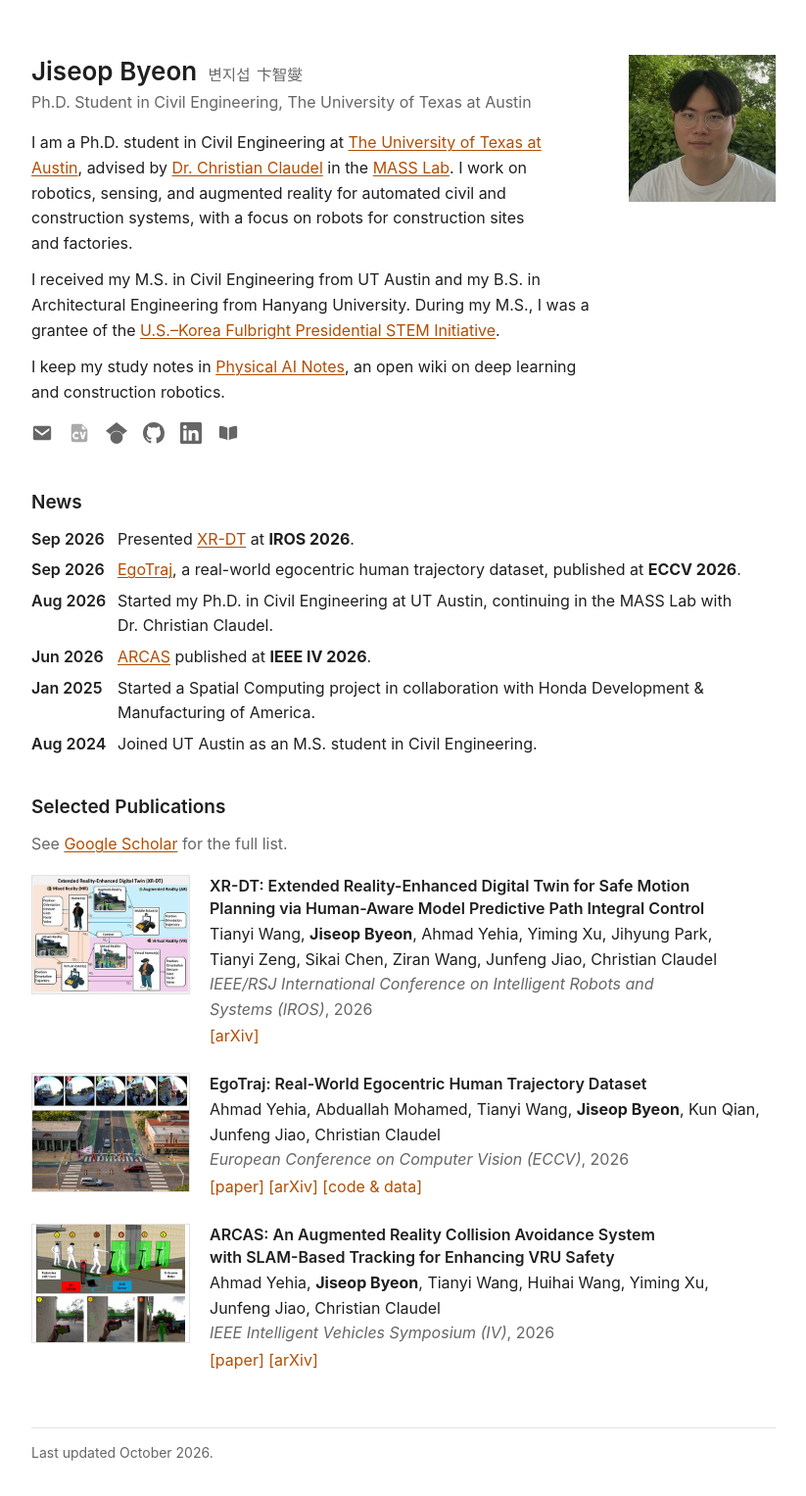
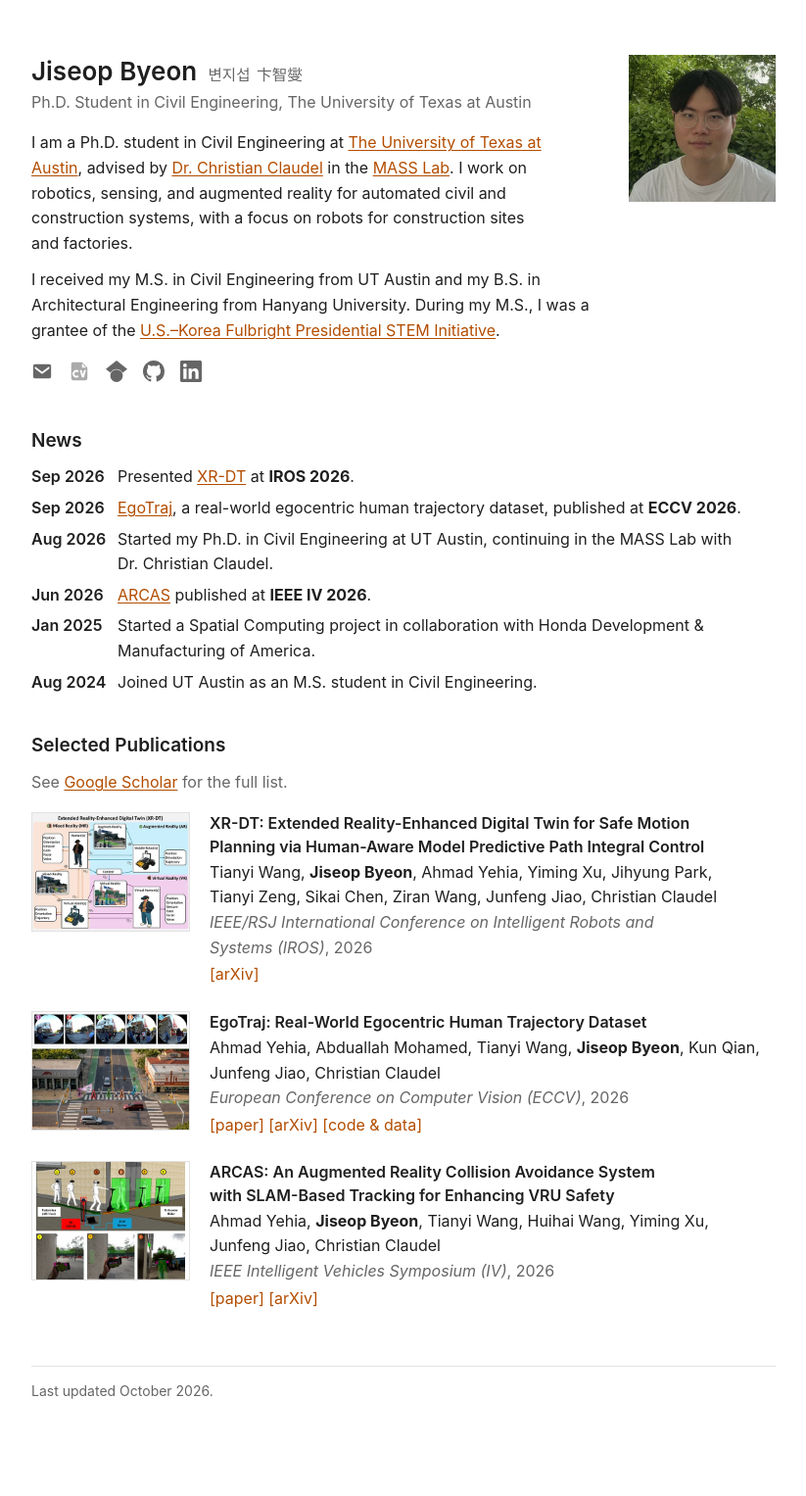
Before and after one commit to jiseop-byeon/jiseop-byeon.github.io, a Jekyll site: the page built from index.html, in a window 1280 px wide. Shown: the whole page at 98% size, without its empty margins (228-1051 px from the left). Built offline with Jekyll 4.4.1, drawn with Linux system fonts in a browser that asks for light colours; after the commit the page ends 1464 px from its top, so only the background shows below that.

Commit message:
Remove the PhD wiki from the homepage
Drop the "Physical AI Notes" bio sentence and the wiki icon link; remove
the now-unused book icon and its README mention.

Co-Authored-By: Claude Opus 5.5 <noreply@anthropic.com>

```diff
--- a/_data/profile.yml
+++ b/_data/profile.yml
@@ -19,9 +19,6 @@ bio:
     I received my M.S. in Civil Engineering from UT Austin and my B.S. in Architectural
     Engineering from Hanyang University. During my M.S., I was a grantee of the
     [U.S.–Korea Fulbright Presidential STEM Initiative](https://www.fulbright.or.kr/en/grant/graduatestem/).
-  - >-
-    I keep my study notes in [Physical AI Notes](https://jiseop-byeon.github.io/phd-wiki/),
-    an open wiki on deep learning and construction robotics.
 
 email: jsbyeon@utexas.edu
 
@@ -44,6 +41,3 @@ links:
   - label: LinkedIn
     icon: linkedin
     url: https://www.linkedin.com/in/jiseop-byeon-887086208/
-  - label: Notes (Wiki)
-    icon: notes
-    url: https://jiseop-byeon.github.io/phd-wiki/
--- a/_includes/icon.html
+++ b/_includes/icon.html
@@ -1,6 +1,6 @@
 {%- comment -%}
   Single-colour inline SVG icons for the homepage link row (they follow the text colour).
-  Usage: {% include icon.html name="github" %}  — names: email, cv, scholar, github, linkedin, notes.
+  Usage: {% include icon.html name="github" %}  — names: email, cv, scholar, github, linkedin.
   The cv icon is a page with the letters "CV" cut out of it.
   Decorative (aria-hidden); the surrounding link carries the accessible name. The width/height attributes
   keep icons small even before (or without) the stylesheet.
@@ -16,6 +16,4 @@
 <svg width="22" height="22" viewBox="0 0 16 16" fill="currentColor" aria-hidden="true" focusable="false"><path d="M8 0C3.58 0 0 3.58 0 8c0 3.54 2.29 6.53 5.47 7.59.4.07.55-.17.55-.38l-.01-1.49c-2.01.37-2.53-.49-2.69-.94-.09-.23-.48-.94-.82-1.13-.28-.15-.68-.52-.01-.53.63-.01 1.08.58 1.23.82.72 1.21 1.87.87 2.33.66.07-.52.28-.87.51-1.07-1.78-.2-3.64-.89-3.64-3.95 0-.87.31-1.59.82-2.15-.08-.2-.36-1.02.08-2.12 0 0 .67-.21 2.2.82a7.6 7.6 0 0 1 4 0c1.53-1.04 2.2-.82 2.2-.82.44 1.1.16 1.92.08 2.12.51.56.82 1.27.82 2.15 0 3.07-1.87 3.75-3.65 3.95.29.25.54.73.54 1.48l-.01 2.2c0 .21.15.46.55.38A8.01 8.01 0 0 0 16 8c0-4.42-3.58-8-8-8Z"/></svg>
 {%- when "linkedin" -%}
 <svg width="22" height="22" viewBox="0 0 24 24" fill="currentColor" aria-hidden="true" focusable="false"><path d="M20.45 20.45h-3.56v-5.57c0-1.33-.02-3.04-1.85-3.04-1.85 0-2.14 1.45-2.14 2.94v5.67H9.35V9h3.41v1.56h.05c.48-.9 1.64-1.85 3.37-1.85 3.6 0 4.27 2.37 4.27 5.46v6.28ZM5.34 7.43a2.06 2.06 0 1 1 0-4.13 2.06 2.06 0 0 1 0 4.13ZM7.12 20.45H3.56V9h3.56v11.45ZM22.22 0H1.77C.79 0 0 .77 0 1.73v20.54C0 23.23.79 24 1.77 24h20.45c.98 0 1.78-.77 1.78-1.73V1.73C24 .77 23.2 0 22.22 0Z"/></svg>
-{%- when "notes" -%}
-<svg width="22" height="22" viewBox="0 0 24 24" fill="currentColor" aria-hidden="true" focusable="false"><path d="M2 5.6c0-.9.7-1.6 1.6-1.5 2.8.2 5.5.9 7.6 2.2V20c-2.1-1.3-4.8-2-7.6-2.2-.9-.1-1.6-.8-1.6-1.6ZM22 5.6c0-.9-.7-1.6-1.6-1.5-2.8.2-5.5.9-7.6 2.2V20c2.1-1.3 4.8-2 7.6-2.2.9-.1 1.6-.8 1.6-1.6Z"/></svg>
 {%- endcase -%}
```
Also changed, not shown: README.md.
